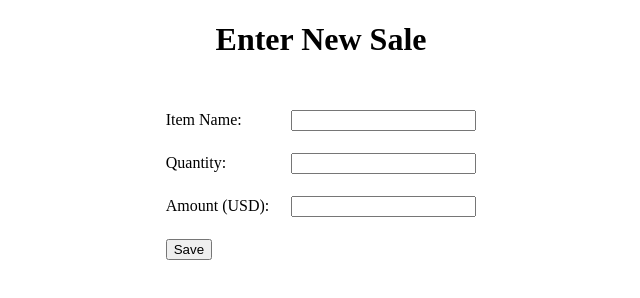
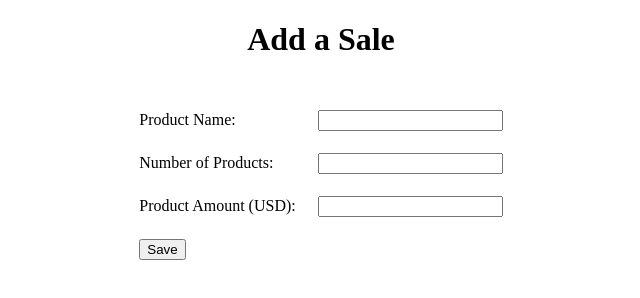
Before and after one commit to AlokRoyChatterjee/Spring-JDBC-OracleDB-ECommerce-Product-Sales-Management-Website, a plain HTML site: page AddingSale.html in a window 1280 px wide. Shown: the whole page, without its empty margins (319-959 px from the left). Drawn offline with Linux system fonts and the light colour scheme.

Commit message:
Update and rename new_form.html to AddingSale.html

```diff
--- a/new_form.html
+++ b/AddingSale.html
@@ -3,26 +3,26 @@
     xmlns:th="http://www.thymeleaf.org">
 <head>
 <meta charset="utf-8" />
-<title>New Sale</title>
+<title>Adding Sale</title>
 </head>
 <body>
     <div align="center">
-        <h1>Enter New Sale</h1>
+        <h1>Add a Sale</h1>
         <br />
         <form action="#" th:action="@{/save}" th:object="${sale}"
             method="post">
 
             <table border="0" cellpadding="10">
                 <tr>
-                    <td>Item Name:</td>
+                    <td>Product Name:</td>
                     <td><input type="text" th:field="*{item}" /></td>
                 </tr>
                 <tr>
-                    <td>Quantity:</td>
+                    <td>Number of Products:</td>
                     <td><input type="text" th:field="*{quantity}" /></td>
                 </tr>
                 <tr>
-                    <td>Amount (USD):</td>
+                    <td>Product Amount (USD):</td>
                     <td><input type="text" th:field="*{amount}" /></td>
                 </tr>
                 <tr>
```
